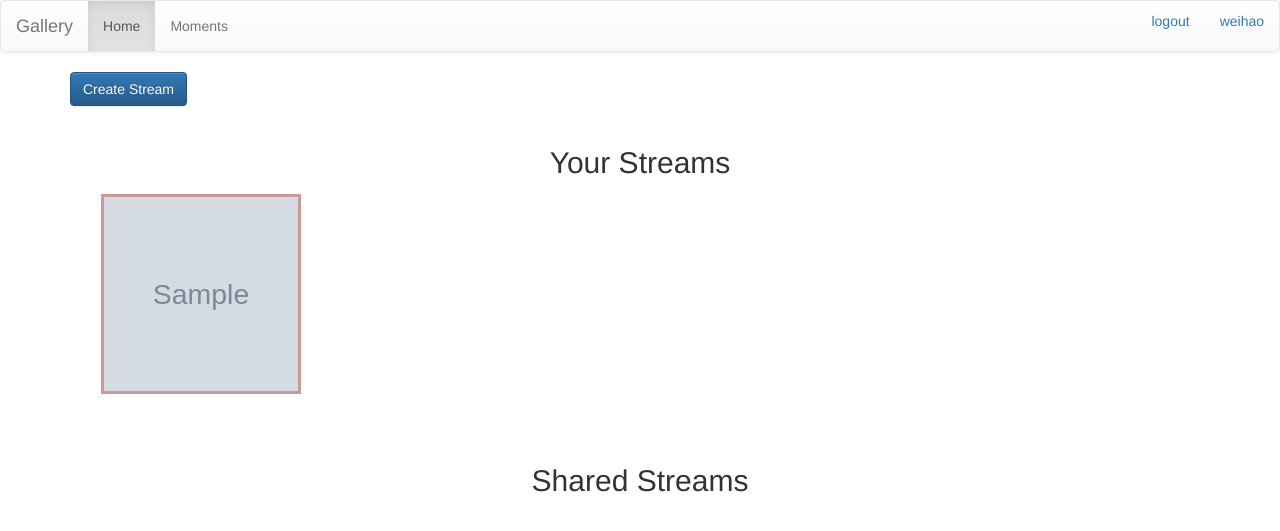
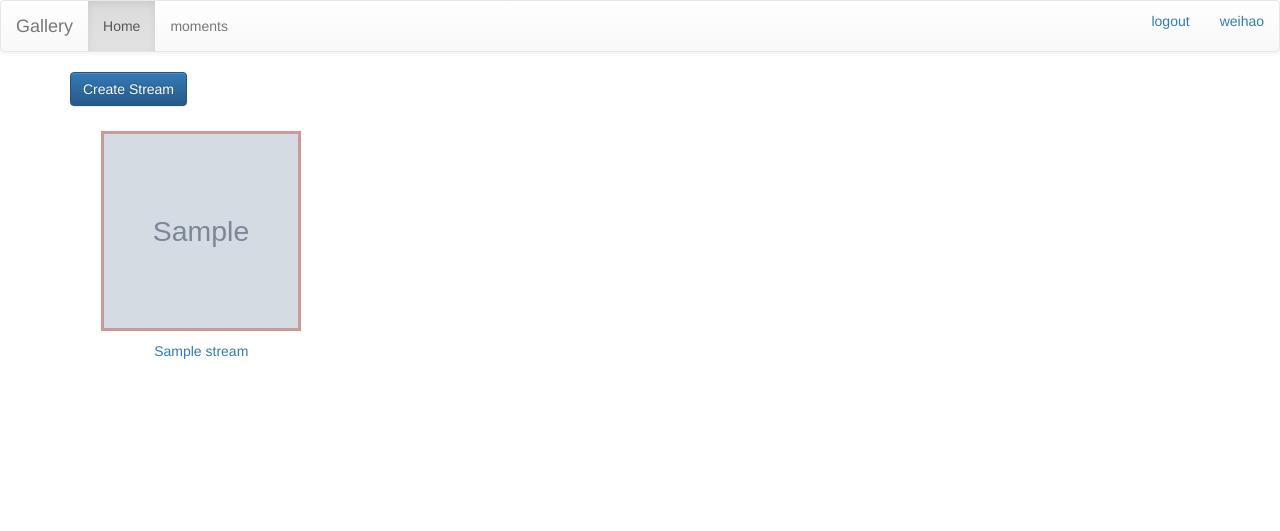
Before and after one commit to WeihaoXu/PhotoShareWeb, a Django app: page /photo/home/ in a window 1280 px wide. Shown: the top 531 px of the page. Run offline with Django 3.2, Linux system fonts and the light colour scheme; a user stored in the database is signed in; tables that the repository leaves empty hold one stand-in row (values such as "Sample post"); grey boxes marked "Sample" are stand-in pictures; some libraries are stand-ins or nearby versions.

Commit message:
moved shared public streams to 'moments' tab

```diff
--- a/photo/static/photo/css/main.css
+++ b/photo/static/photo/css/main.css
@@ -36,8 +36,8 @@
     border: 3px solid #c99;
     background-position: center center;
     background-size: cover;
+	overflow: hide;
 }
-
 
 
 html,body{height:100%;}
--- a/photo/templates/photo/base.html
+++ b/photo/templates/photo/base.html
@@ -44,8 +44,8 @@
 				<a class="navbar-brand" href="{% url 'home' %}"> Gallery </a>
 			</div>
 			<ul class="nav navbar-nav">
-				<li class="active"> <a href="#"> Home </a></li>
-				<li><a href="#"> Moments </a></li>
+				<li class="active"> <a href="{% url 'home' %}"> Home </a></li>
+				<li><a href="{% url 'moments' %}"> moments </a></li>
 			</ul>
 
 			{% if not user.is_authenticated %}
--- a/photo/templates/photo/home.html
+++ b/photo/templates/photo/home.html
@@ -21,7 +21,6 @@
 
 
 	<div class="row text-center text-lg-left">
-	<h2> Your Streams </h2>
 	{% for stream in user_streams %}
 	<!--
 		<div class="col-lg-3 col-md-4 col-xs-6">
@@ -32,28 +31,16 @@
 	-->
 
 		<div class="col-lg-3 col-md-4 col-xs-6">
-			<a href="{% url 'gallery' stream.pk %}" class="thumb" style="background-image: url('{{stream.cover_img.url}}')"> </a>
+			<a href="{% url 'gallery' stream.pk %}" class="thumb" style="background-image: url('{{stream.cover_img.url}}')">  </a>
+			<br>
+			<a href="{% url 'gallery' stream.pk %}"> {{ stream.name }} </a>
 		</div>
 
 	{% endfor %}
 	</div>
 
-	<br>
-	<br>
 
 
-
-	<!-- render all the public streams here  -->
-	<div class="row text-center text-lg-left">
-	<h2> Shared Streams <p>
-	{% for stream in shared_streams %}
-		<div class="col-lg-3 col-md-4 col-xs-6">
-			<a href="#" class="d-block mb-4 h-100">
-				<img class="img-fluid img-thumbnail" src={{stream.cover_img.url}}  alt="">
-			</a>
-		</div>
-	{% endfor %}
-	</div>
 </div>
 
 {% endblock %}
--- a/photo/templates/photo/index.html
+++ b/photo/templates/photo/index.html
@@ -25,7 +25,7 @@
 		<div class= 'welcome-buttons'>
 				<p><a href="{% url 'login' %}" class='btn btn-primary welcome-btn '> Login </a></p>
 				<p><a href="{% url 'signup' %}" class='btn btn-success welcome-btn '> Sign Up </a></p>
-				<p><a href="{% url 'home' %}" class='btn btn-info welcome-btn '> Stranger  </a></p>
+				<p><a href="{% url 'moments' %}" class='btn btn-info welcome-btn '> Stranger  </a></p>
 		</div>
 </body>
 
--- a/photo/urls.py
+++ b/photo/urls.py
@@ -10,6 +10,6 @@ urlpatterns = [
 	url(r'^login/',  views.Login.as_view(), name='login'),
 	url(r'^logout/', views.Logout.as_view(), name='logout'),
 	url(r'^create_stream/', views.CreateStream.as_view(), name='create_stream'),
-#	url(r'^upload/', views.UploadImg.as_view(), name='upload'),
 	url(r'^gallery/(?P<stream_id>[0-9]+)$', views.Gallery.as_view(), name='gallery'),
+	url(r'^moments/', views.Moments.as_view(), name='moments'),
 ]
--- a/photo/views.py
+++ b/photo/views.py
@@ -22,11 +22,9 @@ class Home(View):
 			return redirect('login')
 		user = request.user
 		user_streams = Stream.objects.filter(owner=user) # shouldn't use get here. Get is to get an individual object.
-		shared_streams = Stream.objects.filter(is_public=True).exclude(owner=user)
 		context = {
 			'user': user,
 			'user_streams': user_streams,
-			'shared_streams': shared_streams,
 
 		}
 		return render(request, 'photo/home.html', context)
@@ -92,7 +90,6 @@ class CreateStream(View):
 		if(not validate_user(request)):
 			return redirect('login')
 
-
 		create_stream_home = CreateStreamForm()
 		context = {
 			"user": request.user,
@@ -142,12 +139,14 @@ class Gallery(View):
 	def get(self, request, stream_id):
 		stream = Stream.objects.get(pk=stream_id)
 		stream_photos = Photo.objects.filter(stream_belong=stream)
+		indexes = range(len(stream_photos))
 		upload_img_form = UploadImgForm()
 		context = {
 			'user': request.user,
 			'stream': stream,
 			'form': upload_img_form,
 			'photos': stream_photos,
+			'indexes': indexes,
 		}
 		return render(request, 'photo/gallery.html', context=context)
 		#return HttpResponse("get stream id {0}".format(stream_id))
@@ -164,8 +163,14 @@ class Gallery(View):
 		return redirect('gallery', stream_id=stream.id)
 
 
-
-#class CreateStream(request):
-#	def get(request):
-#		if(not validate_user(request)):
-#			return redirect('login')
+class Moments(View):
+	def get(self, request):
+		if(validate_user(request)):
+			shared_streams = Stream.objects.filter(is_public=True).exclude(owner=request.user)
+		else:
+			shared_streams = Stream.objects.filter(is_public=True)
+		context={
+			'user': request.user,
+			'shared_streams': shared_streams,
+		}
+		return render(request, 'photo/moments.html', context)
```
Also changed, not shown: photo/templates/photo/gallery.html (+23 -21 lines), photo/templates/photo/moments.html (added, +21 -0 lines).
